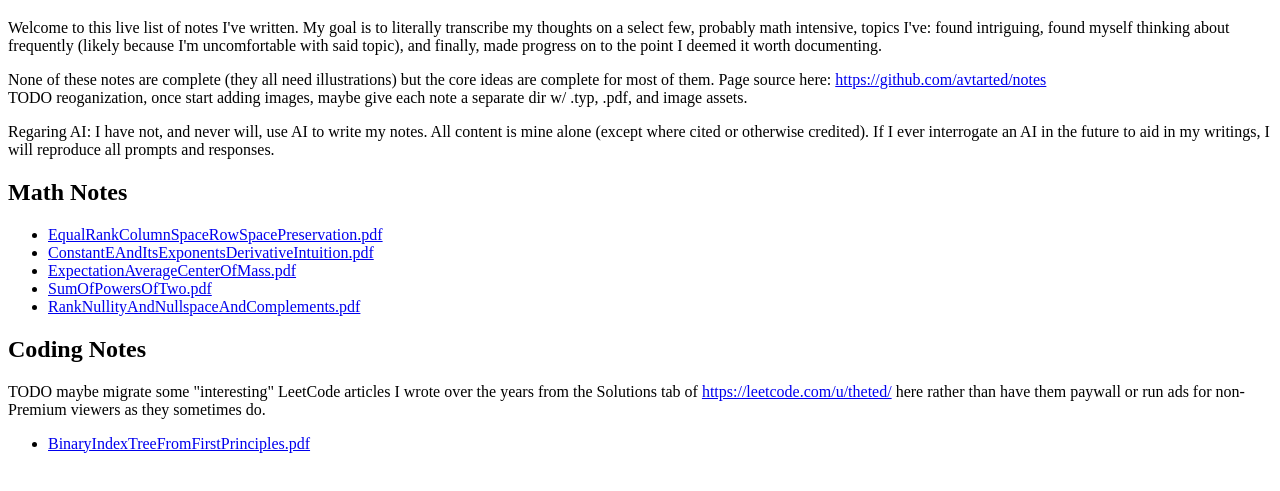
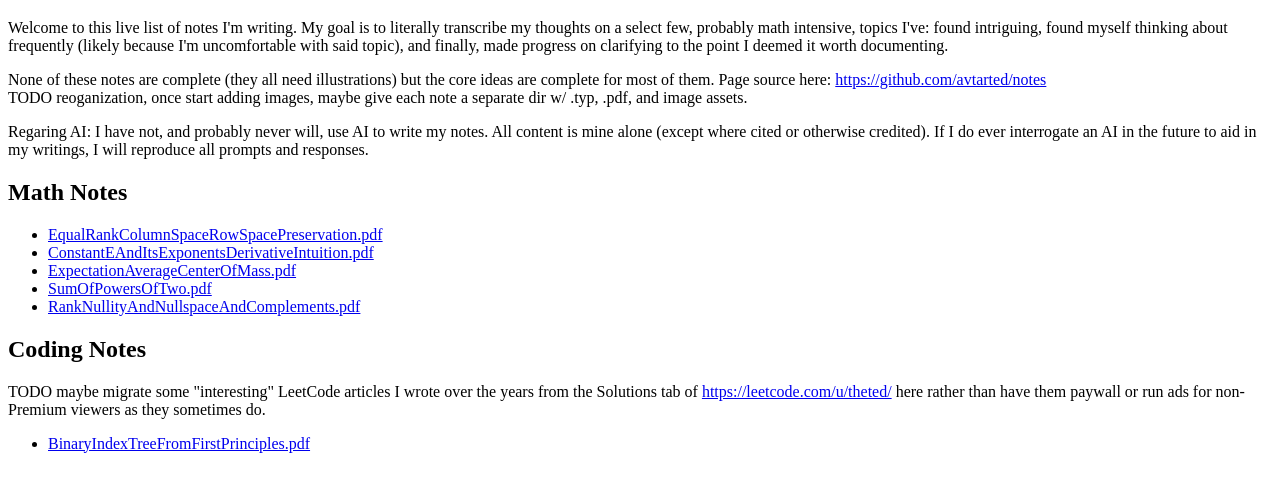
Before and after one commit to avtarted/notes, a plain HTML site: page index.html in a window 1280 px wide. Shown: the part 61-552 px from the top of the page. Drawn offline with Linux system fonts and the light colour scheme.

Commit message:
Reword intro paras

```diff
--- a/index.html
+++ b/index.html
@@ -4,10 +4,10 @@
 <title>Notes</title>
 <h1>Notes</h1>
 <p>
-Welcome to this live list of notes I've written.
+Welcome to this live list of notes I'm writing.
 My goal is to literally transcribe my thoughts on a select few, probably math intensive, topics I've:
 found intriguing, found myself thinking about frequently (likely because I'm uncomfortable with said topic),
-and finally, made progress on to the point I deemed it worth documenting.
+and finally, made progress on clarifying to the point I deemed it worth documenting.
 </p>
 <p>
 None of these notes are complete (they all need illustrations) but the core ideas are complete for most of them.
@@ -16,9 +16,9 @@ Page source here: <a href="https://github.com/avtarted/notes" target="_blank">ht
 TODO reoganization, once start adding images, maybe give each note a separate dir w/ .typ, .pdf, and image assets.
 </p>
 <p>
-Regaring AI: I have not, and never will, use AI to write my notes.
+Regaring AI: I have not, and probably never will, use AI to write my notes.
 All content is mine alone (except where cited or otherwise credited).
-If I ever interrogate an AI in the future to aid in my writings, I will reproduce all prompts and responses.
+If I do ever interrogate an AI in the future to aid in my writings, I will reproduce all prompts and responses.
 </p>
 <h2>Math Notes</h2>
 <ul>
```
